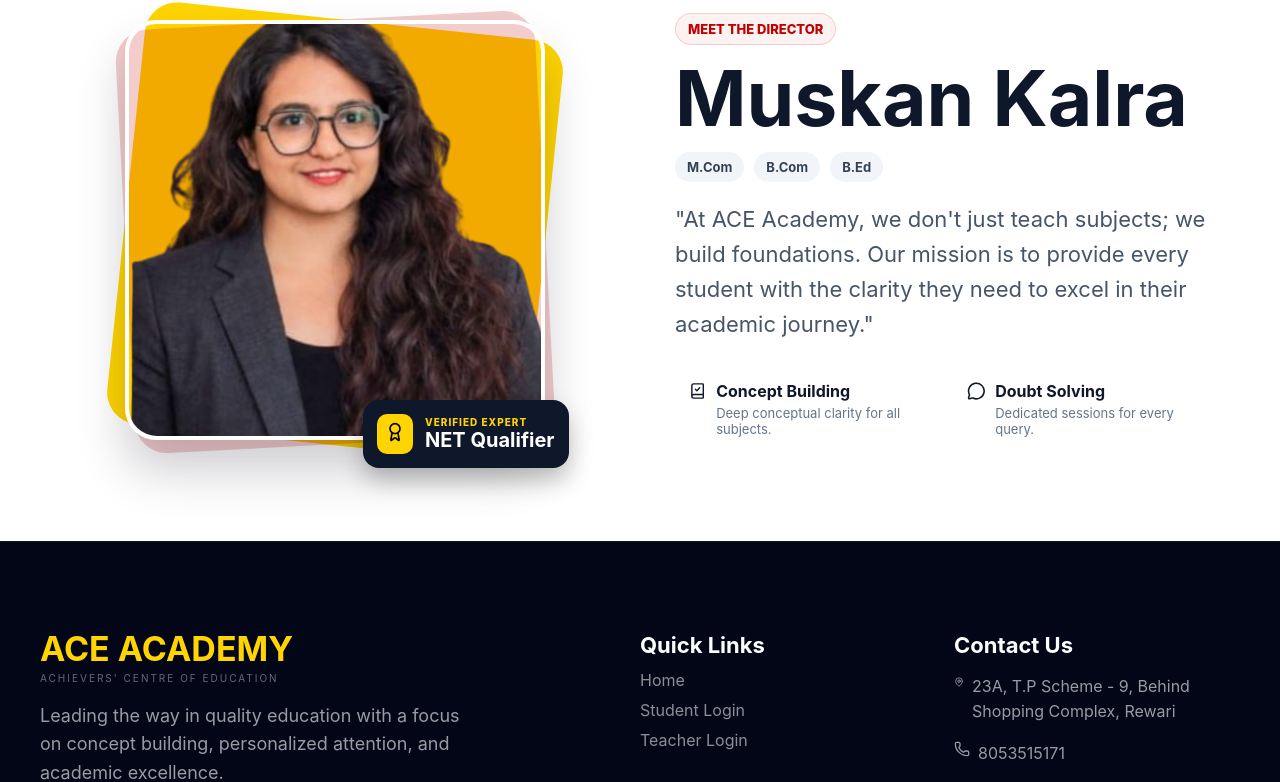
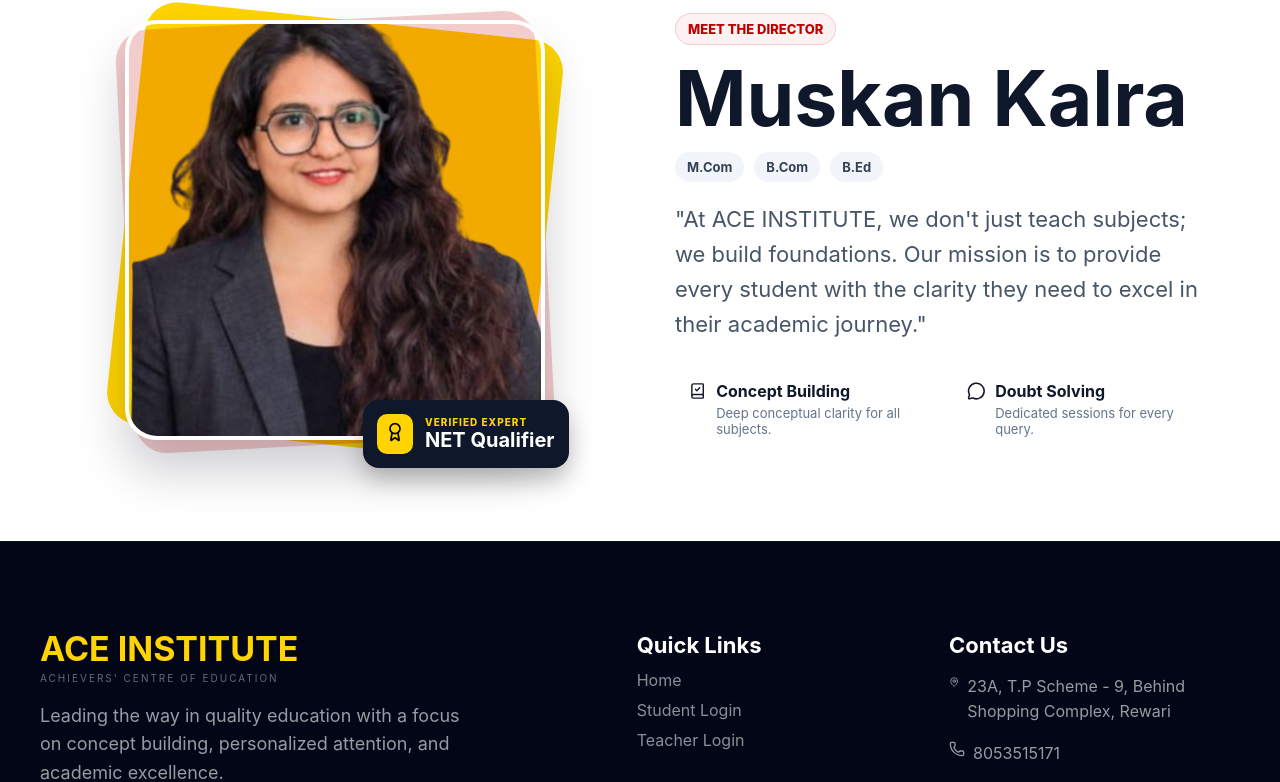
Before and after one commit to rohitpawalia28/ACE-Academy, a React (Vite) app in the folder frontend/: page / in a window 1280 px wide. Shown: the part 2000-2782 px from the top of the page. Built offline with nearby package versions, Linux system fonts and the light colour scheme; no server answers; the HTML template or start-up script is replaced by a standard one.

Commit message:
Update student, teacher, login, and home pages

```diff
--- a/frontend/src/pages/Home.jsx
+++ b/frontend/src/pages/Home.jsx
@@ -79,7 +79,7 @@ export default function Home() {
     <div className="home-page">
       <nav className="top-nav">
         <Link to="/" className="brand">
-          <span className="brand-main">ACE ACADEMY</span>
+          <span className="brand-main">ACE INSTITUTE</span>
           <span className="brand-sub">Achievers' Centre of Education</span>
         </Link>
 
@@ -194,7 +194,7 @@ export default function Home() {
       <section className="why-section">
         <div className="section-head">
           <h2>
-            Why <span>Gen-Z & Alpha</span> Students Choose ACE Academy?
+            Why <span>Gen-Z & Alpha</span> Students Choose ACE INSTITUTE?
           </h2>
           <p>
             We combine traditional teaching excellence with modern learning methods
@@ -241,7 +241,7 @@ export default function Home() {
             <span>B.Ed</span>
           </div>
           <p className="quote">
-            "At ACE Academy, we don't just teach subjects; we build foundations.
+            "At ACE INSTITUTE, we don't just teach subjects; we build foundations.
             Our mission is to provide every student with the clarity they need to excel in their academic journey."
           </p>
           <div className="director-points">
@@ -266,7 +266,7 @@ export default function Home() {
       <footer className="footer">
         <div className="footer-grid">
           <div className="footer-brand">
-            <h3>ACE ACADEMY</h3>
+            <h3>ACE INSTITUTE</h3>
             <small>Achievers' Centre of Education</small>
             <p>
               Leading the way in quality education with a focus on concept building,
@@ -288,12 +288,12 @@ export default function Home() {
             <h4>Contact Us</h4>
             <p><MapPin size={16} /> 23A, T.P Scheme - 9, Behind Shopping Complex, Rewari</p>
             <p><Phone size={16} /> 8053515171</p>
-            <p><Mail size={16} /> contact@aceacademy.com</p>
+            <p><Mail size={16} /> mathswithmuskankalra@gmail.com</p>
           </div>
         </div>
 
         <div className="footer-bottom">
-          <p>© 2026 ACE Academy. All rights reserved.</p>
+          <p>© 2026 ACE Institute. All rights reserved.</p>
           <div>
             <a href="#">Privacy Policy</a>
             <a href="#">Terms of Service</a>
--- a/frontend/src/pages/Login.jsx
+++ b/frontend/src/pages/Login.jsx
@@ -69,7 +69,7 @@ const Login = () => {
       <div className="login-box">
         <div className="login-header">
           <img src="/ace-logo.png" alt="ACE Logo" className="login-logo" />
-          <h2>ACE Academy</h2>
+          <h2>ACE INSTITUTE</h2>
           <p>{role.charAt(0).toUpperCase() + role.slice(1)} Portal</p>
         </div>
 
--- a/frontend/src/pages/StudentDashboard.jsx
+++ b/frontend/src/pages/StudentDashboard.jsx
@@ -206,7 +206,7 @@ const StudentDashboard = () => {
         >
           <img
             src="/ace-logo.png"
-            alt="ACE Academy"
+            alt="ACE INSTITUTE"
             style={{ width: '78px', height: '78px', objectFit: 'contain', marginBottom: '12px' }}
           />
           <h3 style={{ margin: '0 0 8px 0', color: '#0f172a' }}>Preparing Your Dashboard</h3>
@@ -238,7 +238,7 @@ const StudentDashboard = () => {
   return (
     <div className="dashboard-container">
       <div className="mobile-header">
-        <div className="mobile-logo-text"><span className="logo-text">ACE</span> Academy</div>
+        <div className="mobile-logo-text"><span className="logo-text">ACE</span> INSTITUTE</div>
         <button className="hamburger-btn" onClick={() => setIsMobileMenuOpen(!isMobileMenuOpen)}>☰</button>
       </div>
 
@@ -248,7 +248,7 @@ const StudentDashboard = () => {
         <div className="sidebar-logo">
           <img src="/logo.png" alt="ACE Logo" className="sidebar-logo-img" />
           <div>
-            <span className="logo-text">ACE</span> Academy
+            <span className="logo-text">ACE</span> INSTITUTE
           </div>
         </div>
         <nav className="sidebar-nav">
--- a/frontend/src/pages/TeacherDashboard.jsx
+++ b/frontend/src/pages/TeacherDashboard.jsx
@@ -154,7 +154,7 @@ const TeacherDashboard = () => {
     <div className="dashboard-container">
       {/* --- NEW MOBILE HEADER --- */}
       <div className="mobile-header">
-        <div className="mobile-logo-text"><span className="logo-text">ACE</span> Academy</div>
+        <div className="mobile-logo-text"><span className="logo-text">ACE</span> INSTITUTE</div>
         <button className="hamburger-btn" onClick={() => setIsMobileMenuOpen(!isMobileMenuOpen)}>☰</button>
       </div>
 
```
